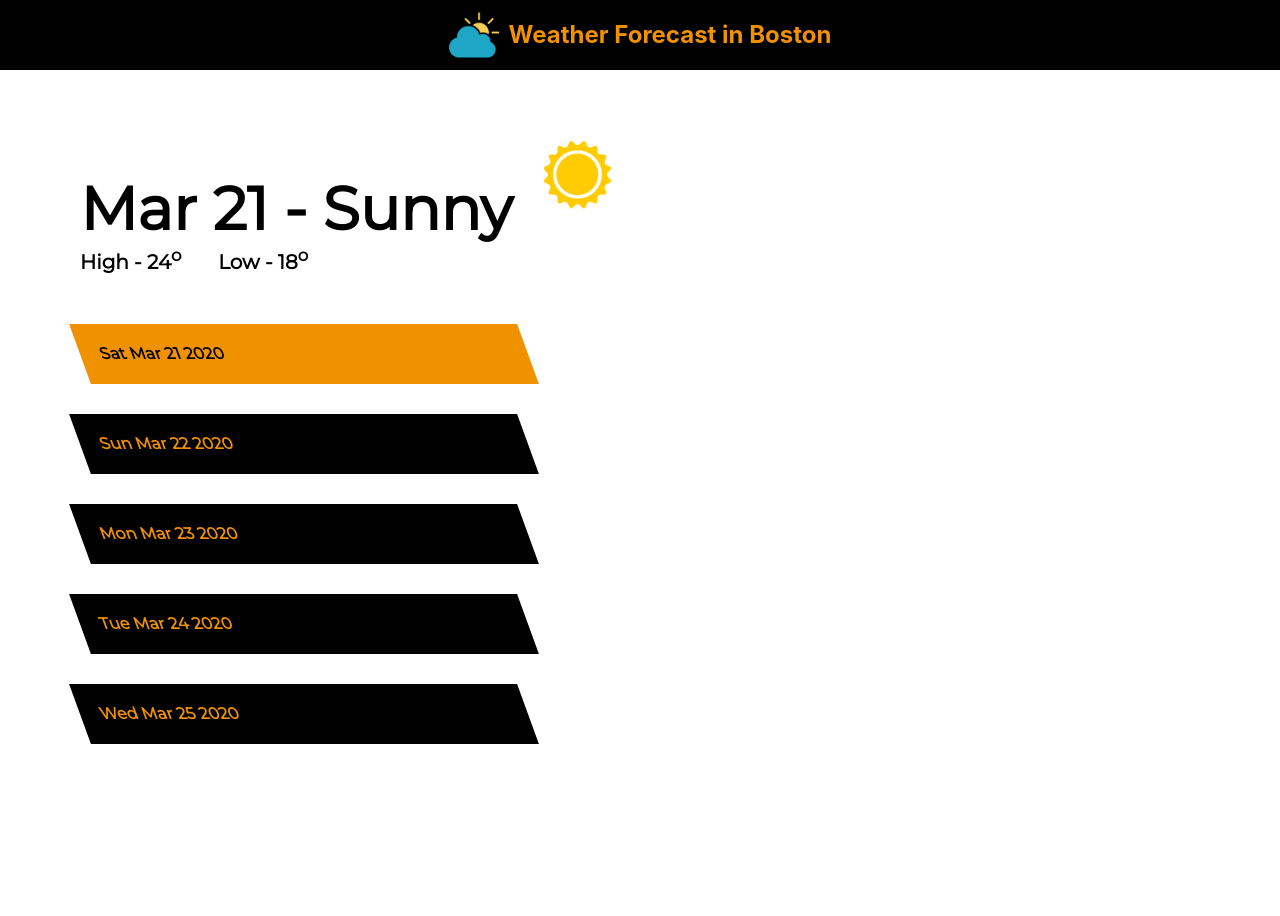
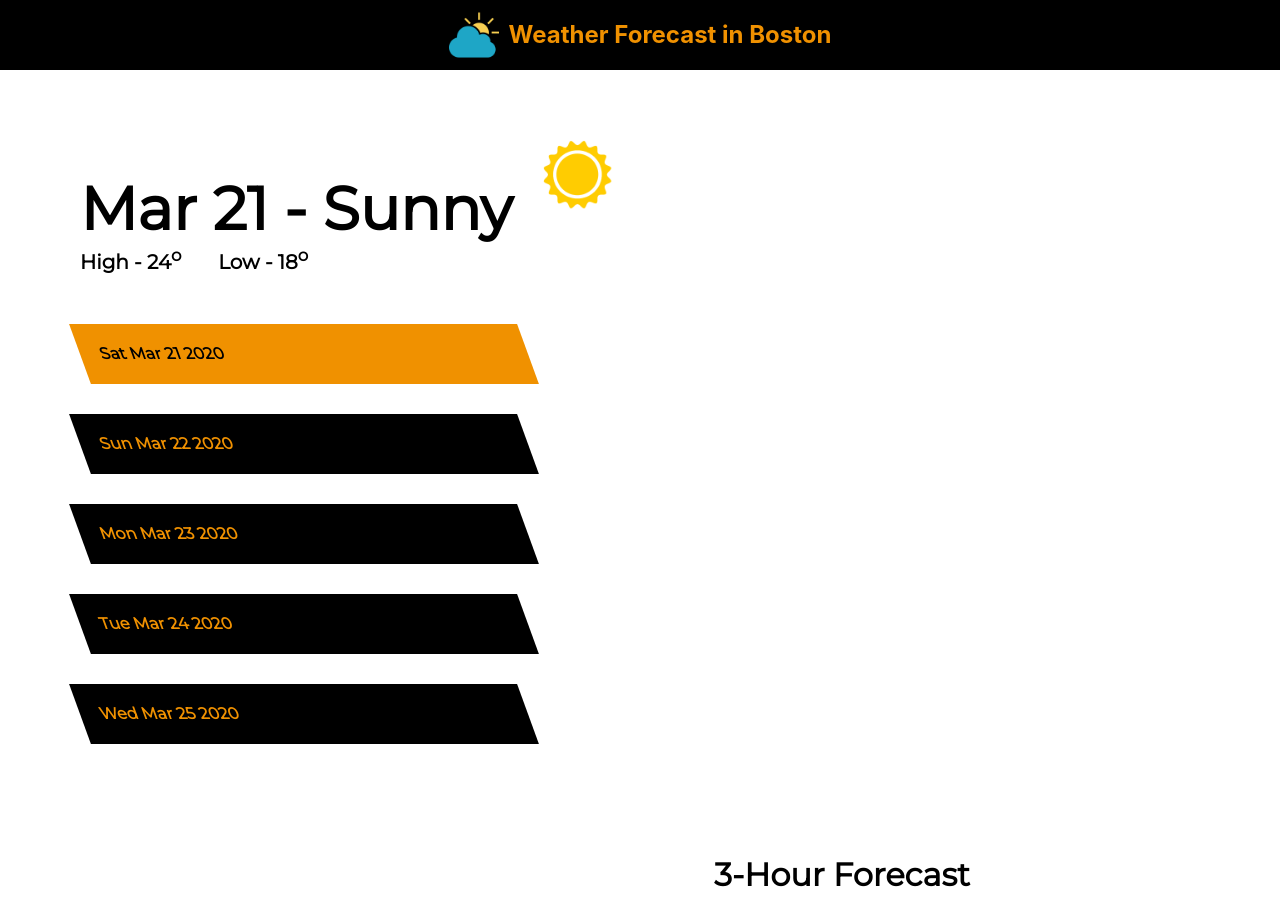
Before and after one commit to ketanmalik/react-weather-forecast-pp, a React (Create React App) app: page / in a window 1280 px wide. Before the commit the page ends 800 px from the top, so only its background shows below. Built offline with nearby package versions, Linux system fonts and the light colour scheme; no server answers.

Commit message:
styling-ver-2

```diff
--- a/src/components/DetailedView/DetailedView.js
+++ b/src/components/DetailedView/DetailedView.js
@@ -2,7 +2,7 @@ import React, { Component } from "react";
 
 class DetailedView extends Component {
   render() {
-    return null;
+    return <h1>3-Hour Forecast</h1>;
   }
 }
 
--- a/src/containers/WeatherForecast/WeatherForecast.js
+++ b/src/containers/WeatherForecast/WeatherForecast.js
@@ -1,7 +1,9 @@
 import React, { Component } from "react";
+import Aux from "../../hoc/Aux/Aux";
 import SelectedDay from "../../components/SelectedDay/SelectedDay";
 import DayBanner from "../../components/DayBanner/DayBanner";
 import axios from "axios";
+import DetailedView from "../../components/DetailedView/DetailedView";
 import classes from "./WeatherForecast.module.css";
 
 class WeatherForecast extends Component {
@@ -59,10 +61,15 @@ class WeatherForecast extends Component {
     }
     return this.state.showAnimation ? (
       this.state.selectedDay ? (
-        <div className={classes.Wrapper}>
-          <SelectedDay day={this.state.dates[this.state.selectedDay]} />
-          {dayBanner}
-        </div>
+        <Aux>
+          <div className={classes.LeftWrapper}>
+            <SelectedDay day={this.state.dates[this.state.selectedDay]} />
+            {dayBanner}
+          </div>
+          <div className={classes.RightWrapper}>
+            <DetailedView />
+          </div>
+        </Aux>
       ) : null
     ) : null;
   }
--- a/src/containers/WeatherForecast/WeatherForecast.module.css
+++ b/src/containers/WeatherForecast/WeatherForecast.module.css
@@ -1,14 +1,23 @@
 @import url("https://fonts.googleapis.com/css?family=Montserrat&display=swap");
 
-.Wrapper {
+.LeftWrapper {
   font-family: "Montserrat";
-  animation: slide 2s;
+  float: left;
+  padding: 10px 0px 0px 50px;
+  animation: slide-left 2s;
   animation-fill-mode: forwards;
-  padding: 10px 0px 0px 50px;
   width: 50%;
 }
 
-@keyframes slide {
+.RightWrapper {
+  font-family: "Montserrat";
+  float: right;
+  padding: 90px 200px 0px 50px;
+  animation: slide-right 2s;
+  animation-fill-mode: forwards;
+}
+
+@keyframes slide-left {
   0% {
     opacity: 0;
   }
@@ -18,6 +27,17 @@
   }
 }
 
-.Wrapper h1 {
+@keyframes slide-right {
+  0% {
+    opacity: 0;
+  }
+  100% {
+    margin-right: 30px;
+    padding: 90px 280px 0px 50px;
+    opacity: 1;
+  }
+}
+
+.LeftWrapper h1 {
   font-size: 60px;
 }
```
